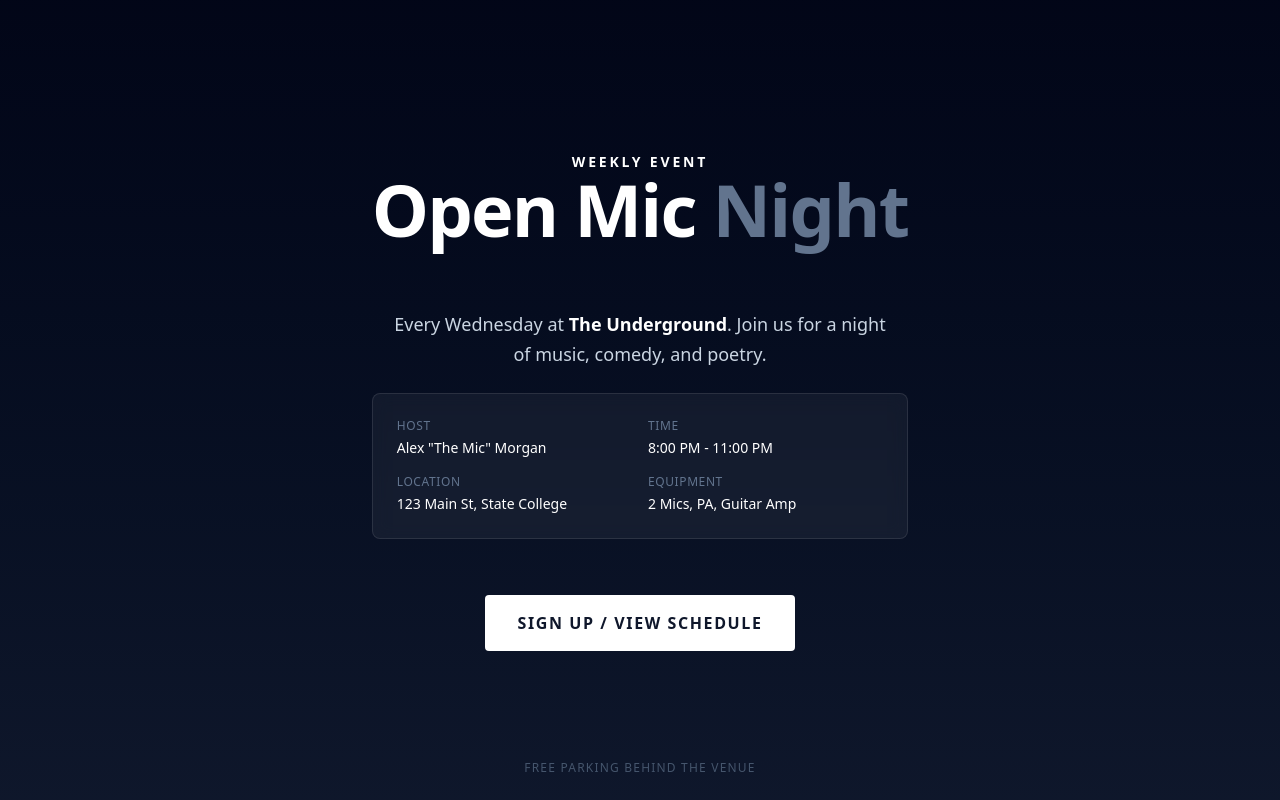
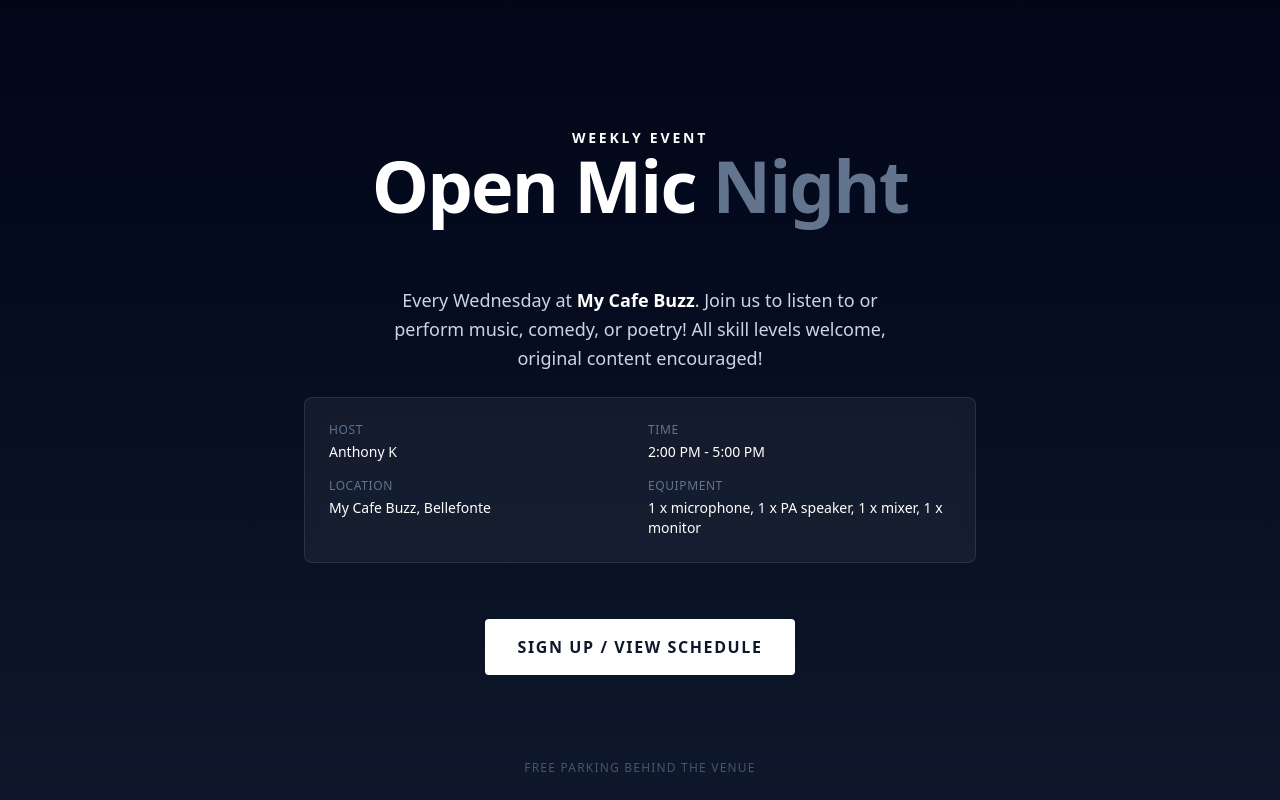
Before and after one commit to frkatona/OMN-signup, a React (Vite) app: page / in a window 1280 px wide. Built offline with nearby package versions, Linux system fonts and the light colour scheme; no server answers; the database is empty.

Commit message:
moved source to firebase deploy

```diff
--- a/src/components/LandingPage.jsx
+++ b/src/components/LandingPage.jsx
@@ -18,26 +18,27 @@ export default function LandingPage({ onEnter }) {
                 <div className="h-px w-24 bg-tesla-red mx-auto my-8" />
 
                 <p className="text-lg text-slate-300 leading-relaxed max-w-lg mx-auto">
-                    Every Wednesday at <span className="text-white font-semibold">The Underground</span>.
-                    Join us for a night of music, comedy, and poetry.
+                    Every Wednesday at <span className="text-white font-semibold">My Cafe Buzz</span>.
+                    Join us to listen to or perform music, comedy, or poetry!
+                    All skill levels welcome, original content encouraged!
                 </p>
 
                 <div className="grid grid-cols-2 gap-4 text-left text-sm text-slate-400 bg-white/5 p-6 rounded-lg border border-white/10 backdrop-blur-sm">
                     <div>
                         <p className="uppercase tracking-wider text-xs mb-1 text-slate-500">Host</p>
-                        <p className="text-white">Alex "The Mic" Morgan</p>
+                        <p className="text-white">Anthony K</p>
                     </div>
                     <div>
                         <p className="uppercase tracking-wider text-xs mb-1 text-slate-500">Time</p>
-                        <p className="text-white">8:00 PM - 11:00 PM</p>
+                        <p className="text-white">2:00 PM - 5:00 PM</p>
                     </div>
                     <div>
                         <p className="uppercase tracking-wider text-xs mb-1 text-slate-500">Location</p>
-                        <p className="text-white">123 Main St, State College</p>
+                        <p className="text-white">My Cafe Buzz, Bellefonte</p>
                     </div>
                     <div>
                         <p className="uppercase tracking-wider text-xs mb-1 text-slate-500">Equipment</p>
-                        <p className="text-white">2 Mics, PA, Guitar Amp</p>
+                        <p className="text-white">1 x microphone, 1 x PA speaker, 1 x mixer, 1 x monitor</p>
                     </div>
                 </div>
 
--- a/src/components/MessageBoard.jsx
+++ b/src/components/MessageBoard.jsx
@@ -5,18 +5,21 @@ import { cn } from '../lib/utils';
 import { format } from 'date-fns';
 import { useMessages } from '../hooks/useMessages';
 
+// Import GIFs as modules so Vite can bundle them properly
+import angerGif from '../assets/anger.gif';
+import bravoGif from '../assets/bravo.gif';
+import insultGif from '../assets/insult.gif';
+import surpriseGif from '../assets/surprise.gif';
+import thumbsUpGif from '../assets/thumbs-up.gif';
+import excitedGif from '../assets/excited.gif';
+
 const MOCK_GIFS = [
-    // "https://giphy.com/gifs/tophermcgee3-thumbs-up-1P8E2CLWXqpOXyzCSd",
-    // "https://media.giphy.com/media/3o7TKr3nzbh5WgCFxe/giphy.gif",
-    // "https://media.giphy.com/media/xT5LMHxhOfscxPfIfm/giphy.gif",
-    // "https://media.giphy.com/media/l2Je66zG6mAAZxgqI/giphy.gif",
-    // "https://media.giphy.com/media/3o6ZxpCmFhR8Gk7U7C/giphy.gif"
-    "src/assets/anger.gif",
-    "src/assets/bravo.gif",
-    "src/assets/insult.gif",
-    "src/assets/surprise.gif",
-    "src/assets/thumbs-up.gif",
-    "src/assets/excited.gif"
+    angerGif,
+    bravoGif,
+    insultGif,
+    surpriseGif,
+    thumbsUpGif,
+    excitedGif
 ];
 
 export default function MessageBoard() {
--- a/src/components/SignUpSheet.jsx
+++ b/src/components/SignUpSheet.jsx
@@ -40,19 +40,30 @@ export default function SignUpSheet({ slots, updateSlot }) {
                 }
             }
 
+            try {
                 await updateSlot(selectedSlot.id, {
                     performer: performerName,
                     contact: contactInfo
                 });
                 toast.success('Slot reserved!');
+                setModalOpen(false); // Close modal after successful update
+            } catch (error) {
+                // Modal stays open on error so user can retry
+                console.error('Failed to reserve slot:', error);
+            }
         } else {
             if (!window.confirm(`Are you sure you want to cancel the slot for ${selectedSlot.performer}?`)) {
                 return;
             }
+            try {
                 await updateSlot(selectedSlot.id, { performer: null, contact: null });
                 toast.success('Slot cleared');
+                setModalOpen(false); // Close modal after successful update
+            } catch (error) {
+                // Modal stays open on error so user can retry
+                console.error('Failed to clear slot:', error);
             }
-        setModalOpen(false);
+        }
     };
 
     return (
--- a/src/hooks/useSlots.js
+++ b/src/hooks/useSlots.js
@@ -26,13 +26,15 @@ export function useSlots() {
     const [loading, setLoading] = useState(true);
 
     useEffect(() => {
+        // Initialize with default slots immediately to avoid slow loading
+        const defaults = generateSlots();
+
         if (!db) {
             // Local Storage Fallback
             const stored = localStorage.getItem('openmic_slots');
             if (stored) {
                 setSlots(JSON.parse(stored));
             } else {
-                const defaults = generateSlots();
                 setSlots(defaults);
                 localStorage.setItem('openmic_slots', JSON.stringify(defaults));
             }
@@ -40,20 +42,23 @@ export function useSlots() {
             return;
         }
 
-        // Firebase
+        // Set defaults immediately for fast initial render
+        setSlots(defaults);
+        setLoading(false);
+
+        // Firebase - Subscribe to real-time updates
         const slotsRef = collection(db, 'slots');
 
-        // Initial Seed check (simplified for hackathon speed)
-        // Ideally this runs in a cloud function, but here we check client side once
-        // ... skipping seed for now, assuming manual setup or lazy init
-
-        const unsubscribe = onSnapshot(slotsRef, (snapshot) => {
+        const unsubscribe = onSnapshot(slotsRef, async (snapshot) => {
             if (snapshot.empty) {
-                // Seed if empty
-                const defaults = generateSlots();
-                defaults.forEach(async (slot) => {
-                    await setDoc(doc(db, 'slots', slot.id), slot);
-                });
+                // Seed if empty (only happens once)
+                try {
+                    for (const slot of defaults) {
+                        await setDoc(doc(db, 'slots', slot.id), slot);
+                    }
+                } catch (error) {
+                    console.error("Failed to seed slots:", error);
+                }
                 return;
             }
 
@@ -62,12 +67,9 @@ export function useSlots() {
                 .sort((a, b) => a.id.localeCompare(b.id, undefined, { numeric: true }));
 
             setSlots(data);
-            setLoading(false);
         }, (error) => {
             console.error("Firestore error:", error);
             toast.error("Live data connection failed. Using offline mode.");
-            // Fallback to local on error?
-            setLoading(false);
         });
 
         return () => unsubscribe();
--- a/vite.config.js
+++ b/vite.config.js
@@ -2,6 +2,15 @@ import { defineConfig } from 'vite'
 import react from '@vitejs/plugin-react'
 
 export default defineConfig({
-  plugins: [react()],
+  plugins: [
+    react({
+      // Use automatic JSX runtime for production optimizations
+      jsxRuntime: 'automatic',
+    })
+  ],
   base: '/',
+  build: {
+    // Optimize for production using default esbuild minifier
+    sourcemap: false,
+  },
 })
```
Also changed, not shown: firebase.json, 2 other files (tests, documents, lock files or other folders). Lines whose indentation alone changed are shown as unchanged.
